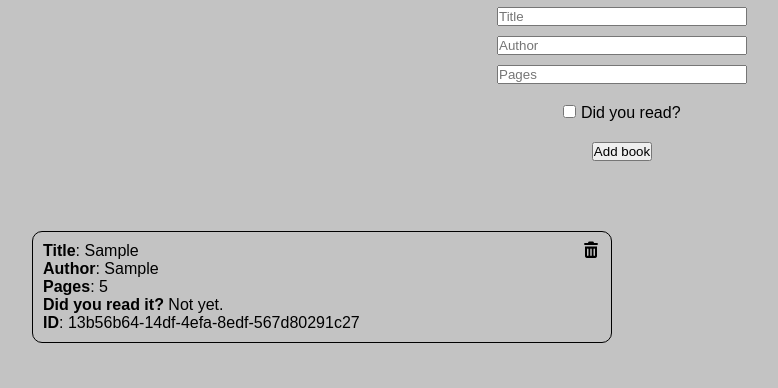
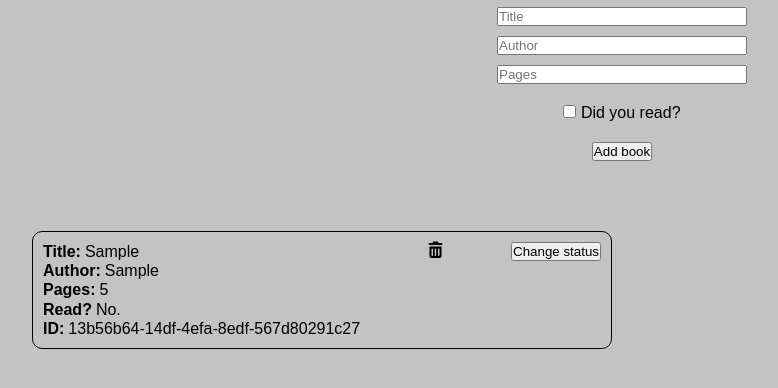
Before and after one commit to santosleonardo86/library, a plain HTML site: page index.html in a window 1280 px wide. Both pictures are taken after typing "Sample", "Sample", "5" into the empty fields and a click on the button "Add book". Shown: the part 128-516 px from the top of the page, without its empty margins (18-796 px from the left). Drawn offline with Linux system fonts and the light colour scheme.

Commit message:
parte visual concluída

```diff
--- a/script.js
+++ b/script.js
@@ -1,7 +1,7 @@
 const inputTitle = document.getElementById('title');
 const inputAuthor = document.getElementById('author');
 const inputPages = document.getElementById('pages');
-const bookForm = document.getElementById('book-form')
+const bookForm = document.getElementById('book-form');
 const addBook = document.getElementById('add');
 const checkRead = document.getElementById('read');
 const books = document.getElementById('books');
@@ -11,39 +11,73 @@ const myLibrary = [];
 function Book(id, title, author, numberOfPages, bookRead) {
   if (!new.target) {
     throw Error("You must use the 'new' operator to call the constructor");
-  }
+  };
 
   this.id = id;
   this.title = title;
   this.author = author;
   this.numberOfPages = numberOfPages;
-  this.bookRead = bookRead
+  this.bookRead = bookRead;
 }
 
-function displayBooks() {
+// Book.prototype.toggleBookStatus = function () {
+//   const changeStatus = document.getElementById(`change-status${myLibrary.length}`);
+
+//   if (this.bookRead === 'Yes.') {
+//     changeStatus.addEventListener("click", () => {
+//       this.bookRead = 'No.';
+//       console.log(myLibrary);
+//     })
+//   } else {
+//     changeStatus.addEventListener("click", () => {
+//       this.bookRead = 'Yes.';
+//       console.log(myLibrary);
+//     })
+//   }
+// }
+
+function DisplayBooks() {
   const divCard = document.createElement("div");
   const divInfo = document.createElement("div");
   const divRemove = document.createElement("i");
+  const buttonChange = document.createElement("button");
+
 
   myLibrary.forEach((addedBook) => {
     divInfo.innerHTML = `
-    <b>Title</b>: ${addedBook.title}<br>
-    <b>Author</b>: ${addedBook.author}<br>
-    <b>Pages</b>: ${addedBook.numberOfPages}<br>
-    <b>Did you read it?</b> ${addedBook.bookRead}<br>
-    <b>ID</b>: ${addedBook.id}<br>
-      `;
+    <div class="info-rows row1"><label for="book-title${myLibrary.length}"><b>Title:</b></label> <p id="book-title${myLibrary.length}">${addedBook.title}</p></div>
+    <div class="info-rows row2"><label for="book-author${myLibrary.length}"><b>Author:</b></label> <p id="book-author${myLibrary.length}">${addedBook.author}</p></div>
+    <div class="info-rows row3"><label for="book-pages${myLibrary.length}"><b>Pages:</b></label> <p id="book-pages${myLibrary.length}">${addedBook.numberOfPages}</p></div>
+    <div class="info-rows row4"><label for="book-read${myLibrary.length}"><b>Read?</b></label> <p id="book-read${myLibrary.length}">${addedBook.bookRead}</p></div>
+    <div class="info-rows row5"><label for="book-id${myLibrary.length}"><b>ID:</b></label> <p id="book-id${myLibrary.length}">${addedBook.id}</p></div>`
 
     books.append(divCard);
     divCard.append(divInfo);
     divCard.append(divRemove);
+    divCard.append(buttonChange);
 
     divCard.className = `book-card card${myLibrary.length}`;
     divInfo.className = "book-info";
     divRemove.className = "fa-solid fa-trash-can book-remove";
     divRemove.title = "Remove book";
-    divRemove.setAttribute('data-remove', `${addedBook.id}`)
+    divRemove.setAttribute('data-remove', `${addedBook.id}`);
+    // buttonChange.className = "change-status";
+    buttonChange.id = `change-status${myLibrary.length}`;
+    buttonChange.innerHTML = "Change status";
 
+    const bookPagesRead = document.getElementById(`book-read${myLibrary.length}`);
+
+
+    function changeBookStatus() {
+      buttonChange.addEventListener('click', () => {
+        if (bookPagesRead.innerHTML === 'No.') {
+          bookPagesRead.innerHTML = 'Yes.';
+        } else {
+          bookPagesRead.innerHTML = 'No.'
+        }
+      })
+    }
+    changeBookStatus();
 
     function removeBook() {
       divRemove.addEventListener('click', () => {
@@ -51,34 +85,46 @@ function displayBooks() {
 
         if (addedBook.id.value == dataRemover) {
           divCard.style.display = 'none';
+
+          console.log(myLibrary);
         }
       })
     }
-
     removeBook();
   });
+};
 
-}
+Object.setPrototypeOf(DisplayBooks.prototype, Book.prototype);
 
 function addBookToLibrary(id, title, author, numberOfPages, bookRead) {
+
   bookForm.addEventListener('submit', (e) => {
+    e.preventDefault();
+
     id = crypto.randomUUID();
     title = inputTitle.value;
     author = inputAuthor.value;
     numberOfPages = inputPages.value;
 
-    if (checkRead.checked) { bookRead = 'Yes.'; } else { bookRead = 'Not yet.'; };
+    if (checkRead.checked) { bookRead = 'Yes.'; } else { bookRead = 'No.'; };
 
-    const book = new Book(id, title, author, numberOfPages, bookRead)
+    const book = new Book(id, title, author, numberOfPages, bookRead);
     myLibrary.push(book);
 
-    displayBooks();
+    DisplayBooks();
     bookForm.reset();
-    console.log(myLibrary);
+
+    // book.toggleBookStatus();
+    // console.log(myLibrary);
+  })
+};
+
+addBookToLibrary();
 
 
-    e.preventDefault();
-  })
-}
 
-addBookToLibrary();
+// Notas:
+// - No momento, não tô conseguindo remover o livro do array quando clico na lixeira;
+// - E também não tô conseguindo atualizar o status de lido ou não.
+// - Só o primeiro clique muda o status.
+// - A interface tá funcionando do jeito certo.
--- a/style.css
+++ b/style.css
@@ -16,7 +16,6 @@ body {
 
 .main-container {
   width: 100%;
-  /* max-width: 900px; */
 
   .book-container {
     display: flex;
@@ -49,14 +48,12 @@ form {
 .book-list {
   .list-title {
     font-size: 20px;
-    /* text-align: center; */
     padding-bottom: 10px;
   }
 
   .books {
     display: grid;
     grid-template: repeat(2, 1fr) / repeat(auto-fill, minmax(400px, 2fr));
-    /* justify-items: center; */
     gap: 20px;
 
     .book-card {
@@ -65,7 +62,17 @@ form {
       padding: 10px;
       display: flex;
       justify-content: space-between;
+      align-items: start;
       gap: 10px;
+
+      .book-info {
+        .info-rows {
+          display: flex;
+          gap: 4px;
+          align-items: end;
+          line-height: 1.2;
+        }
+      }
 
       .book-remove {
         cursor: pointer;
```
Also changed, not shown: index.html (+3 -5 lines).
